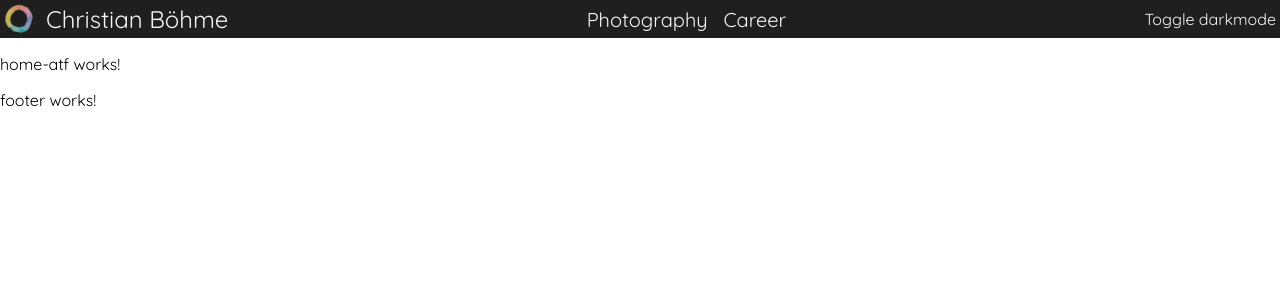
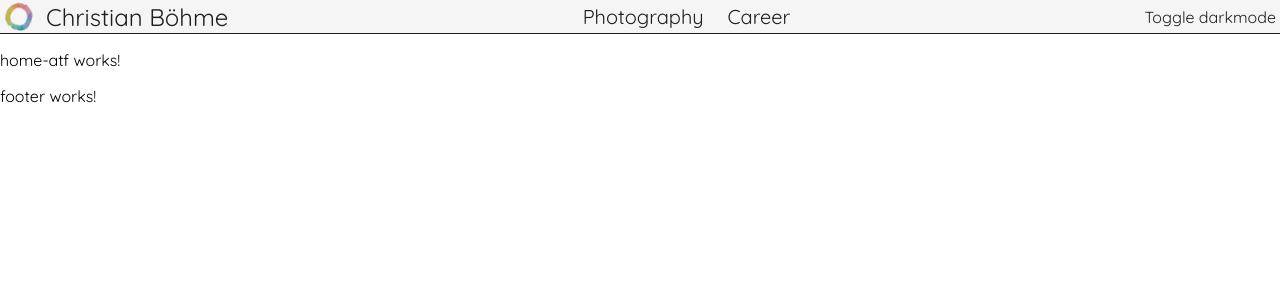
Before and after one commit to WorldChris380/website_v2026, an Angular app: page / in a window 1280 px wide. Shown: the top 300 px of the page. Built offline with nearby package versions, Linux system fonts and the light colour scheme.

Commit message:
base structure for header

```diff
--- a/src/app/header/header.html
+++ b/src/app/header/header.html
@@ -7,13 +7,31 @@
             </a>
         </div>
         <div id="header-navigation-div">
-            <nav id="photography-nav">Photography</nav>
-            <a href="">
-                <nav id="career-nav">Career</nav>
-            </a>
+            <div class="complete-menu-div">
+                <a class="menu-link" id="menu-link-photography" href="/">
+                    <nav class="nav-item" id="photography-nav">Photography</nav>
+                </a>
+                <div class="dropdown-list">
+                    <a href="/" class="dropdown-link dropdown-link-photography">
+                        Buy my photos on adobe stock
+                    </a>
+                    <a href="/" class="dropdown-link dropdown-link-photography last-link-in-dropdown">
+                        2nd row link
+                    </a>
+                </div>
+            </div>
+            <div class="complete-menu-div">
+                <a class="menu-link" id="menu-link-career" href="/">
+                    <nav id="career-nav">Career</nav>
+                </a>
+                <div class="dropdown-list">
+                    <a href="/" class="dropdown-link dropdown-link-career last-link-in-dropdown">
+                        LinkedIn Profile
+                    </a>
+                </div>
+            </div>
         </div>
         <div id="header-3rd-row-div">Toggle darkmode
         </div>
     </div>
-
 </div>
--- a/src/app/header/header.scss
+++ b/src/app/header/header.scss
@@ -1,11 +1,15 @@
+//General styles
 @use '../../styles.scss' as *;
+
+// 1st Header Column
 
 #header-full-width {
     width: 100%;
-    background-color: $cb-grey-ish;
+    background-color: $cb-white-ish;
     display: flex;
     justify-content: center;
     align-items: center;
+    border-bottom: 1px solid $cb-grey-ish;
 
     &:hover #header-logo-div img {
         transform: rotate(1360deg);
@@ -23,7 +27,7 @@
 #header-logo-div {
     display: flex;
     align-items: center;
-    padding: 4px;
+    padding: 0 4px;
 
     img {
         transition: transform 2s ease-in-out;
@@ -41,10 +45,12 @@
 }
 
 #page-heading {
-    color: $cb-white-ish;
+    color: $cb-grey-ish;
     font-size: 24px;
     margin-left: 12px;
 }
+
+// 2nd Header Column
 
 #header-navigation-div {
     display: flex;
@@ -53,25 +59,68 @@
 }
 
 nav {
-    color: $cb-white-ish;
+    color: $cb-grey-ish;
     font-size: 20px;
     align-self: center;
+    padding: 4px;
 
     &:hover {
         cursor: pointer;
+        border-radius: 4px 4px 0 0;
     }
 }
 
 #photography-nav:hover {
-    background: $cb-dark-green;
+    background: $cb-green-ish;
 }
 
 #career-nav:hover {
     background: $cb-blue-ish;
 }
 
+// 3rd Header Column
 #header-3rd-row-div {
-    color: $cb-white-ish;
+    color: $cb-grey-ish;
     font-size: 16px;
     padding: 4px;
 }
+
+//Dropdown menu
+.dropdown-list {
+    display: none;
+}
+
+.complete-menu-div {
+    position: relative;
+}
+
+.complete-menu-div:hover .dropdown-list {
+    min-width: 160px;
+    display: flex;
+    flex-direction: column;
+    position: absolute;
+    top: 101%;
+    left: 0;
+    background-color: $cb-white-ish;
+    border-top: 1px solid $cb-grey-ish;
+    border-radius: 0 0 4px 4px;
+    gap: 4px;
+}
+
+.dropdown-link {
+    background-color: $cb-white-ish;
+    color: $cb-grey-ish !important;
+    padding: 4px
+}
+
+.dropdown-link-photography:hover {
+    background-color: $cb-green-ish;
+}
+
+.dropdown-link-career:hover {
+    background-color: $cb-blue-ish;
+}
+
+.last-link-in-dropdown {
+    border-radius: 0 0 4px 4px;
+}
--- a/src/styles.scss
+++ b/src/styles.scss
@@ -1,7 +1,7 @@
 // Color definitions
 $cb-white-ish: #f5f5f5;
 $cb-grey-ish: #1f1f1f;
-$cb-dark-green: #004d40;
+$cb-green-ish: #d2ee82;
 $cb-blue-ish: #89BCD9;
 
 // Font import
```
